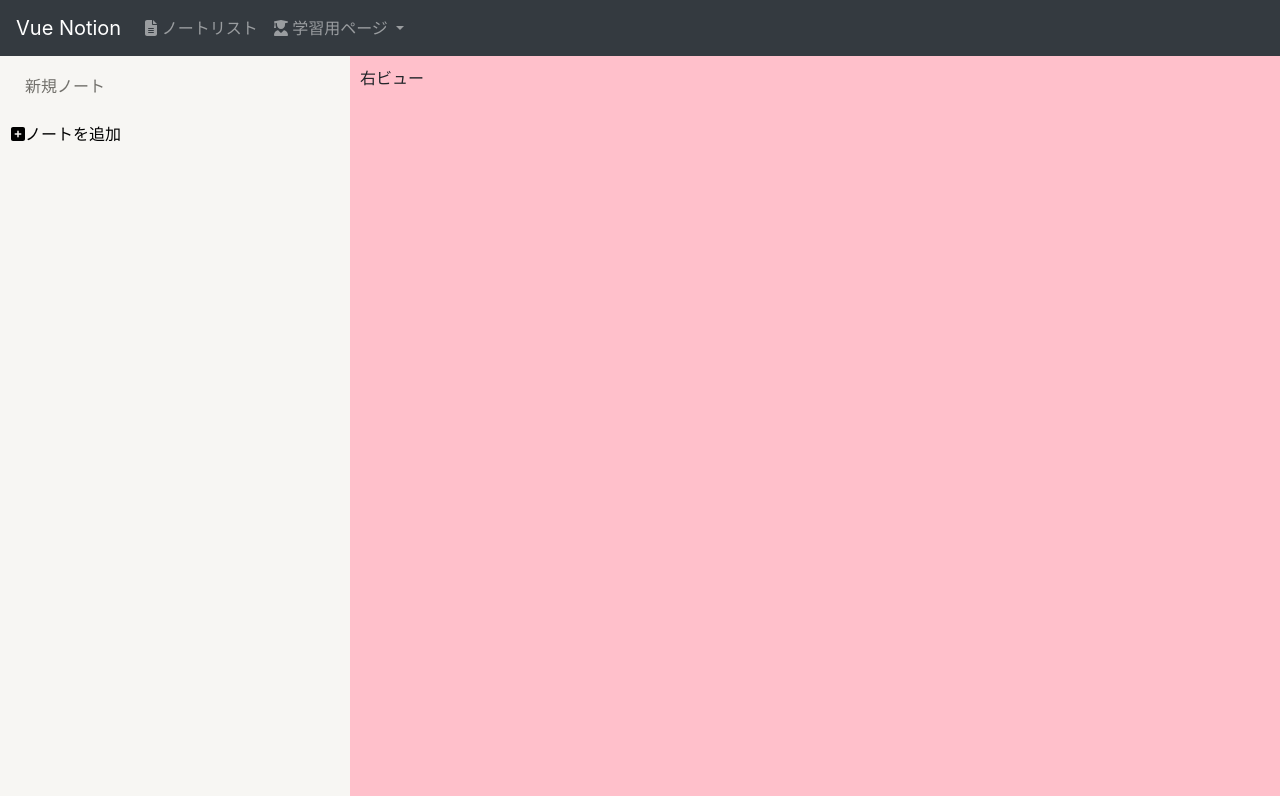
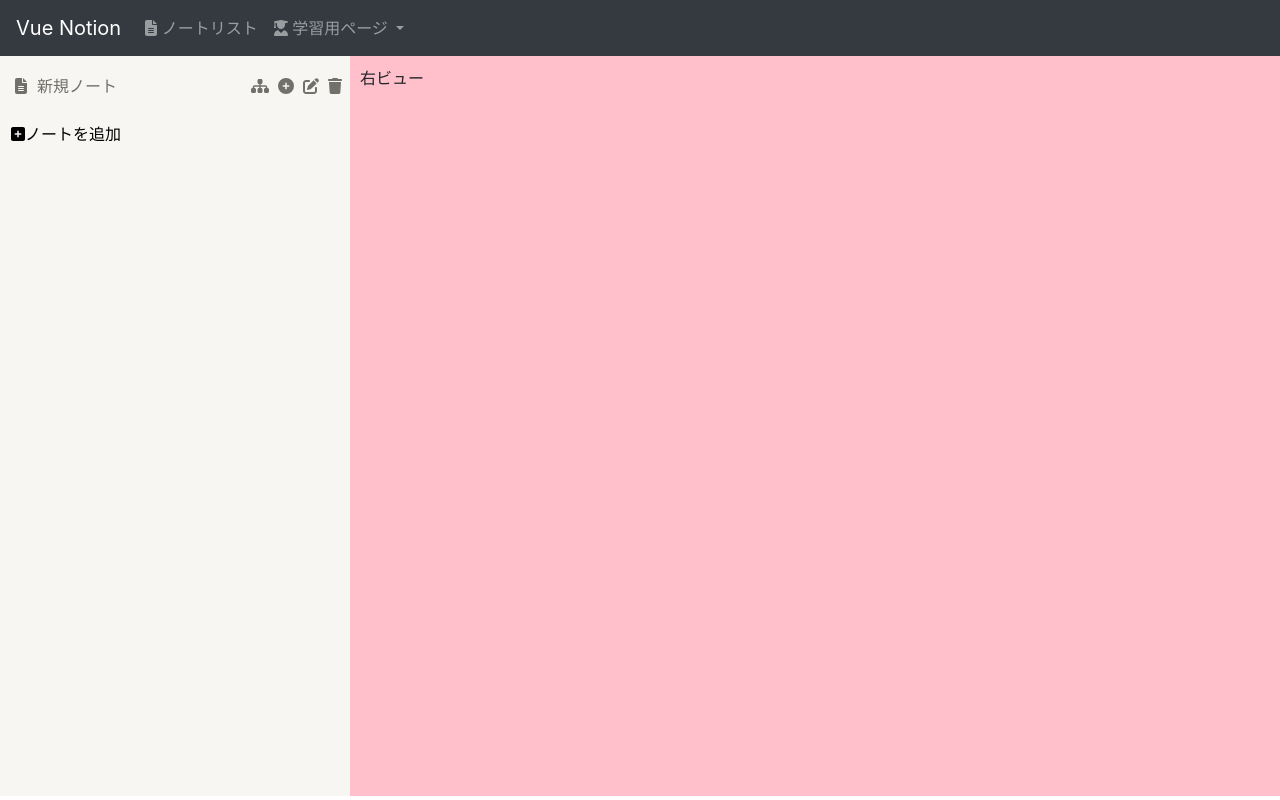
Before and after one commit to 8hatch8/notion-memo-app, a Vue app: page / in a window 1280 px wide. Both pictures are taken after a click on the button "ノートを追加". Built offline with nearby package versions, Linux system fonts and the light colour scheme.

Commit message:
add: 操作アイコンを追加

```diff
--- a/src/components/parts/NoteItem.vue
+++ b/src/components/parts/NoteItem.vue
@@ -7,8 +7,23 @@
       @mouseleave="onMouseLeave"
     >
       <!-- eslint-disable-next-line -->
-      <div class="note-icon"><font-awesome-icon class="file-alt"></font-awesome-icon></div>
+      <div class="note-icon"><font-awesome-icon icon="file-alt" /></div>
       <div class="note-name">{{ note.name }}</div>
+      <!-- 操作メニュー -->
+      <div class="buttons">
+        <div class="button-icon">
+          <font-awesome-icon icon="sitemap" />
+        </div>
+        <div class="button-icon">
+          <font-awesome-icon icon="plus-circle" />
+        </div>
+        <div class="button-icon">
+          <font-awesome-icon icon="edit" />
+        </div>
+        <div class="button-icon">
+          <font-awesome-icon icon="trash" />
+        </div>
+      </div>
     </div>
   </div>
 </template>
@@ -49,5 +64,14 @@ export default {
     width: 100%;
     padding: 3px 10px;
   }
+  .buttons {
+    display: flex;
+    flex-direction: row;
+    .button-icon {
+      padding: 3px;
+      margin-left: 3px;
+      border-radius: 5px;
+    }
+  }
 }
 </style>
```
